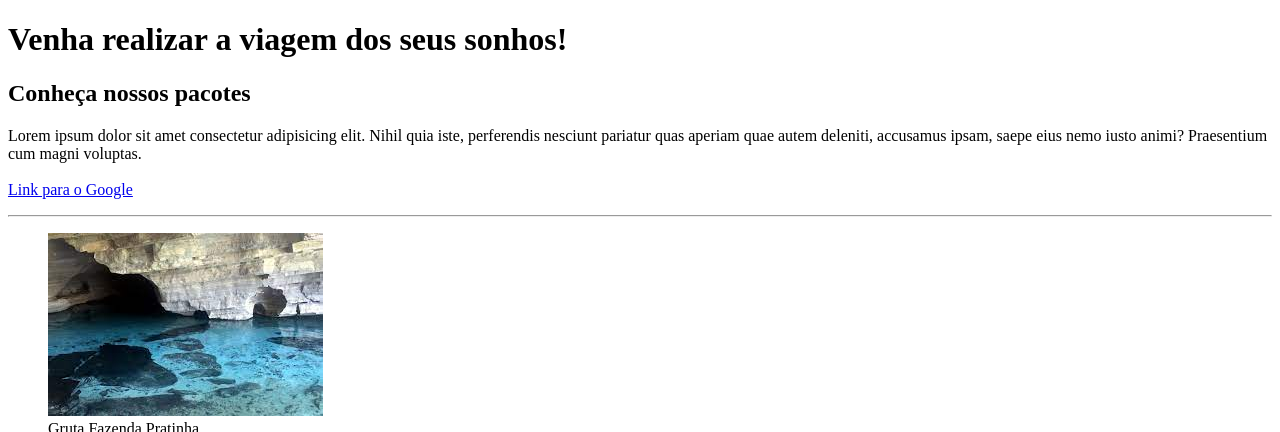
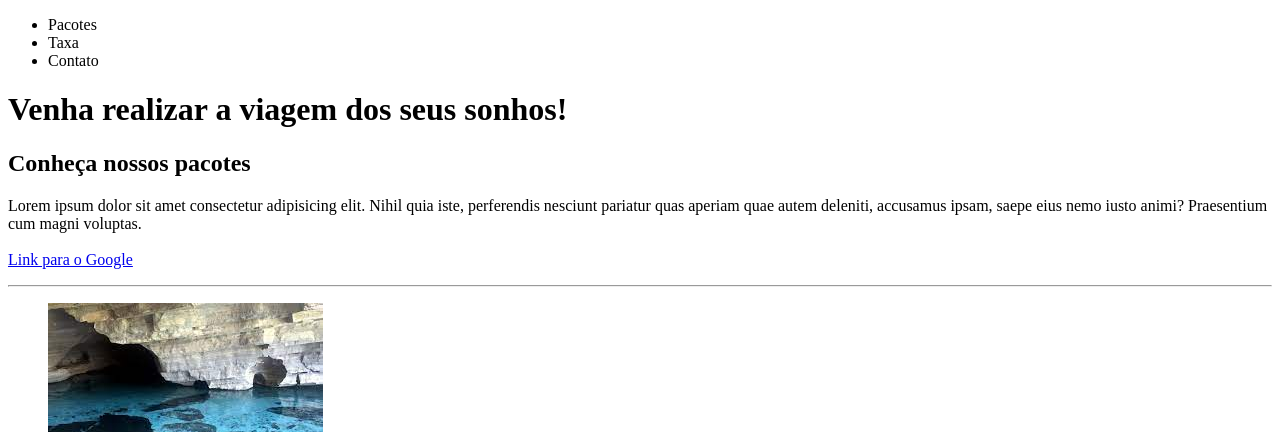
Before and after one commit to GuilhermeAquinoDB/traveltures, a plain HTML site: page index.html in a window 1280 px wide. Shown: the top 432 px of the page. Drawn offline with Linux system fonts and the light colour scheme.

Commit message:
:sparkles: feat: adicionando uma lista

```diff
--- a/index.html
+++ b/index.html
@@ -9,6 +9,13 @@
 
 <body>
   <header>
+    <nav>
+      <ul>
+        <li>Pacotes</li>
+        <li>Taxa</li>
+        <li>Contato</li>
+      </ul>
+    </nav>
     <h1>Venha realizar a viagem dos seus sonhos!</h1>
   </header>
   <section>
```
